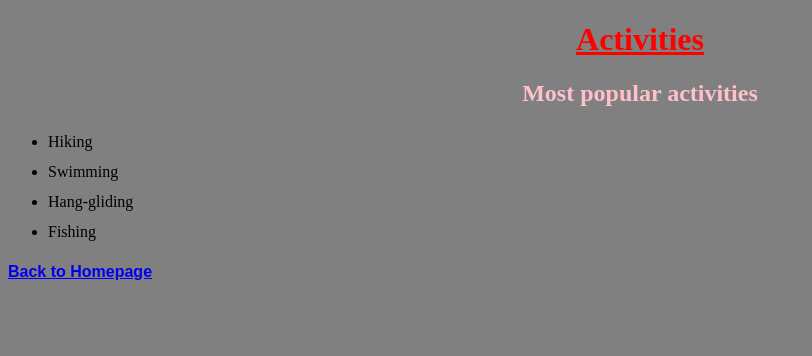
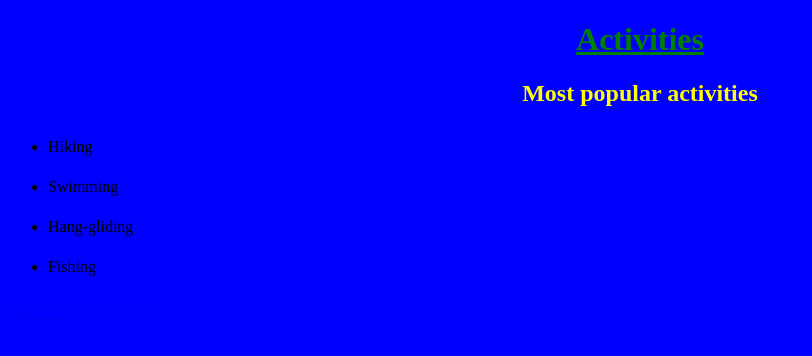
Before and after one commit to julianflood1/resort-website, a plain HTML site: page activities.html in a window 1280 px wide. Shown: the whole page, without its empty margins (0-812 px from the left). Drawn offline with Linux system fonts and the light colour scheme.

Commit message:
change colors in css styles.

```diff
--- a/css/styles.css
+++ b/css/styles.css
@@ -1,23 +1,23 @@
 body {
-  background-color: grey;
+  background-color: blue;
 }
 
 h1 {
-  color: red;
+  color: green;
 text-align: center;
 text-decoration: underline;
 }
 
 h2 {
-  color: pink;
+  color: yellow;
   text-align: center;
 }
 
 ul {
-  line-height: 30px;
+  line-height: 40px;
 }
 
 a {
-  font-weight: bold;
-  font-family: sans-serif;
+  font-weight: 100;;
+  font-family: cursive;;
 }
```
